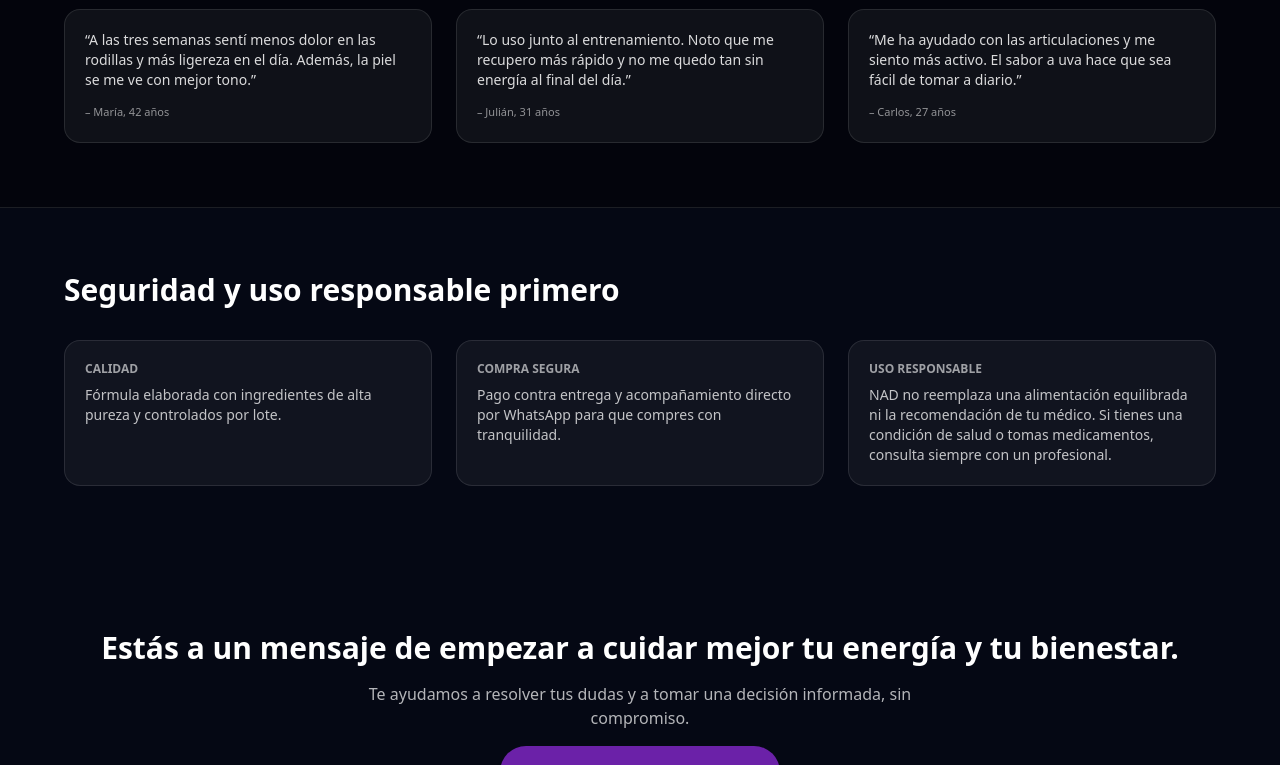
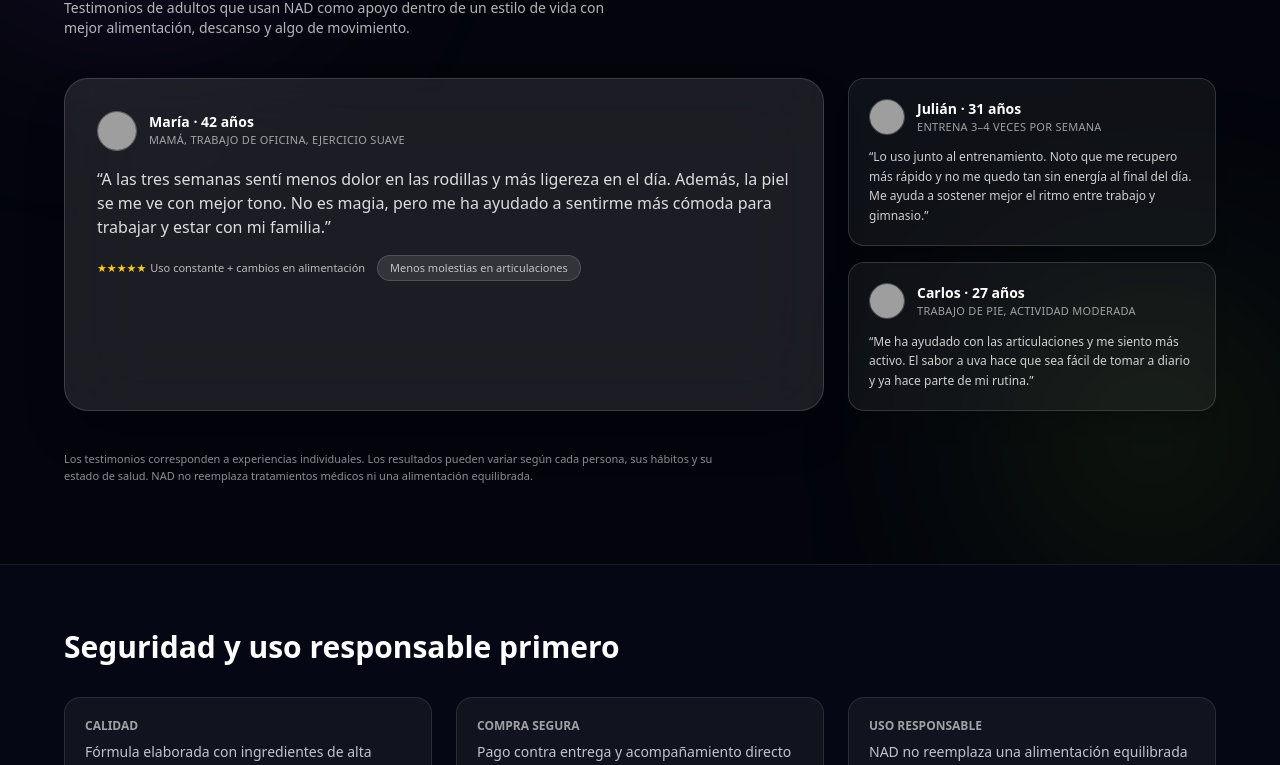
Before and after one commit to particle1122/Resveratrol, a plain HTML site: page index.html in a window 1280 px wide. Shown: the part 3263-4028 px from the top of the page. Drawn offline with nearby package versions, Linux system fonts and the light colour scheme; grey boxes are pictures that could not be loaded.

```diff
--- a/index.html
+++ b/index.html
@@ -102,7 +102,7 @@
       </nav>
 
       <!-- CTA header (solo desktop) -->
-      <a href="https://wa.me/573014361025"
+      <a href="https://wa.me/573014391025"
          class="hidden md:inline-flex items-center rounded-full bg-nadPurple px-4 py-2 text-[11px] font-semibold shadow-lg hover:bg-nadPurpleSoft zoom-soft">
         Comprar ahora
       </a>
@@ -193,7 +193,7 @@
 
             <!-- CTA principal -->
             <div class="flex flex-col items-center lg:items-start gap-2">
-              <a href="https://wa.me/573014361025"
+              <a href="https://wa.me/573014391025"
                  class="inline-flex items-center px-8 py-4 bg-nadPurple rounded-full text-base font-semibold shadow-2xl hover:bg-nadPurpleSoft transform hover:-translate-y-1 zoom-soft">
                 Quiero comprarlo
               </a>
@@ -252,7 +252,7 @@
               </ul>
 
               <!-- CTA dentro del card -->
-              <a href="https://wa.me/573014361025?text=Hola,%20quiero%20comprar%20NAD"
+              <a href="https://wa.me/573014391025?text=Hola,%20quiero%20comprar%20NAD"
                  class="block text-center mt-4 bg-nadPurple px-4 py-3 rounded-full font-semibold text-sm shadow-xl hover:bg-nadPurpleSoft zoom-soft">
                 Comprar ahora
               </a>
@@ -378,7 +378,7 @@
         </div>
 
         <div class="text-center lg:text-left">
-          <a href="https://wa.me/573014361025"
+          <a href="https://wa.me/573014391025"
              class="inline-flex items-center rounded-full bg-nadLime px-6 py-3 text-xs md:text-sm font-semibold text-black shadow-lg hover:-translate-y-0.5 transition">
             Quiero saber si NAD es para mí
           </a>
@@ -538,43 +538,115 @@
       </div>
     </section>
 
+    <!-- TESTIMONIOS -->
+    <section id="testimonios" class="py-20 relative overflow-hidden bg-black/40 border-y border-white/10">
+      <!-- Glows de fondo -->
+      <div class="absolute inset-0 -z-20">
+        <div class="absolute -top-32 left-0 h-64 w-64 bg-nadPurpleSoft/40 blur-[120px] rounded-full"></div>
+        <div class="absolute bottom-0 right-0 h-64 w-64 bg-nadLime/20 blur-[120px] rounded-full"></div>
+      </div>
 
-    <!-- TESTIMONIOS -->
-    <section id="testimonios" class="py-16 bg-black/40 border-y border-white/10">
-      <div class="max-w-6xl mx-auto px-4 lg:px-0 space-y-8">
-
+      <div class="max-w-6xl mx-auto px-4 lg:px-0 space-y-10 relative z-10">
+        <!-- Título -->
         <div class="text-center lg:text-left">
+          <p class="text-[11px] tracking-[0.28em] uppercase text-white/60 mb-2">
+            Resultados reales · Uso constante · Hábitos saludables
+          </p>
           <h2 class="text-2xl md:text-3xl font-semibold mb-2">
-            Personas que ya empezaron con NAD
+            Personas que ya empezaron con <span class="text-nadLime">NAD</span>
           </h2>
-          <p class="text-sm text-white/70">
-            Testimonios de uso constante, acompañando hábitos saludables.
+          <p class="text-sm text-white/70 max-w-xl">
+            Testimonios de adultos que usan NAD como apoyo dentro de un estilo de vida con mejor alimentación,
+            descanso y algo de movimiento.
           </p>
         </div>
 
-        <div class="grid md:grid-cols-3 gap-6 text-sm">
-          <article class="rounded-2xl border border-white/10 bg-white/5 p-5 zoom-soft">
-            <p class="text-white/85">
-              “A las tres semanas sentí menos dolor en las rodillas y más ligereza en el día.
-              Además, la piel se me ve con mejor tono.”
+        <div class="grid lg:grid-cols-3 gap-6 items-stretch">
+          <!-- Testimonio principal -->
+          <article class="lg:col-span-2 rounded-3xl border border-white/15 bg-white/10 backdrop-blur-2xl p-6 md:p-8 shadow-2xl zoom-soft relative overflow-hidden">
+            <div class="absolute -top-6 -right-2 text-6xl text-white/10 select-none">
+              “
+            </div>
+
+            <div class="flex items-center gap-3 mb-4">
+              <div class="h-10 w-10 rounded-full overflow-hidden border border-white/30">
+                <img
+                  src="https://images.unsplash.com/photo-1544723795-3fb6469f5b39?auto=format&fit=crop&w=160&h=160&q=80"
+                  alt="María, 42 años" class="w-full h-full object-cover" />
+              </div>
+              <div>
+                <p class="text-sm font-semibold">María · 42 años</p>
+                <p class="text-[11px] text-white/60 uppercase tracking-wide">
+                  Mamá, trabajo de oficina, ejercicio suave
                 </p>
-            <p class="mt-3 text-[11px] text-white/55">– María, 42 años</p>
+              </div>
+            </div>
+
+            <p class="text-sm md:text-base text-white/85 leading-relaxed mb-4">
+              “A las tres semanas sentí menos dolor en las rodillas y más ligereza en el día. Además, la piel se me ve con mejor tono.
+              No es magia, pero me ha ayudado a sentirme más cómoda para trabajar y estar con mi familia.”
+            </p>
+
+            <div class="flex flex-wrap items-center gap-3 text-[11px] text-white/70">
+              <div class="flex items-center gap-1">
+                <span class="text-yellow-400">★★★★★</span>
+                <span>Uso constante + cambios en alimentación</span>
+              </div>
+              <span class="px-3 py-1 rounded-full bg-white/10 border border-white/15">
+                Menos molestias en articulaciones
+              </span>
+            </div>
           </article>
 
-          <article class="rounded-2xl border border-white/10 bg-white/5 p-5 zoom-soft">
-            <p class="text-white/85">
-              “Lo uso junto al entrenamiento. Noto que me recupero más rápido y no me quedo tan sin energía al final del día.”
+          <!-- Columna lateral con 2 cards -->
+          <div class="space-y-4">
+            <article class="rounded-2xl border border-white/15 bg-white/5 p-5 shadow-xl zoom-soft">
+              <div class="flex items-center gap-3 mb-3">
+                <div class="h-9 w-9 rounded-full overflow-hidden border border-white/25">
+                  <img
+                    src="https://images.unsplash.com/photo-1500648767791-00dcc994a43e?auto=format&fit=crop&w=160&h=160&q=80"
+                    alt="Julián, 31 años" class="w-full h-full object-cover" />
+                </div>
+                <div>
+                  <p class="text-sm font-semibold">Julián · 31 años</p>
+                  <p class="text-[11px] text-white/60 uppercase tracking-wide">
+                    Entrena 3–4 veces por semana
                   </p>
-            <p class="mt-3 text-[11px] text-white/55">– Julián, 31 años</p>
+                </div>
+              </div>
+              <p class="text-xs text-white/80 leading-relaxed">
+                “Lo uso junto al entrenamiento. Noto que me recupero más rápido y no me quedo tan sin energía al final del día.
+                Me ayuda a sostener mejor el ritmo entre trabajo y gimnasio.”
+              </p>
             </article>
 
-          <article class="rounded-2xl border border-white/10 bg-white/5 p-5 zoom-soft">
-            <p class="text-white/85">
-              “Me ha ayudado con las articulaciones y me siento más activo. El sabor a uva hace que sea fácil de tomar a diario.”
+            <article class="rounded-2xl border border-white/15 bg-white/5 p-5 shadow-xl zoom-soft">
+              <div class="flex items-center gap-3 mb-3">
+                <div class="h-9 w-9 rounded-full overflow-hidden border border-white/25">
+                  <img
+                    src="https://images.unsplash.com/photo-1521572163474-6864f9cf17ab?auto=format&fit=crop&w=160&h=160&q=80"
+                    alt="Carlos, 27 años" class="w-full h-full object-cover" />
+                </div>
+                <div>
+                  <p class="text-sm font-semibold">Carlos · 27 años</p>
+                  <p class="text-[11px] text-white/60 uppercase tracking-wide">
+                    Trabajo de pie, actividad moderada
                   </p>
-            <p class="mt-3 text-[11px] text-white/55">– Carlos, 27 años</p>
+                </div>
+              </div>
+              <p class="text-xs text-white/80 leading-relaxed">
+                “Me ha ayudado con las articulaciones y me siento más activo.
+                El sabor a uva hace que sea fácil de tomar a diario y ya hace parte de mi rutina.”
+              </p>
             </article>
           </div>
+        </div>
+
+        <!-- Subcopy de credibilidad -->
+        <p class="text-[11px] text-white/55 max-w-2xl">
+          Los testimonios corresponden a experiencias individuales. Los resultados pueden variar según cada persona,
+          sus hábitos y su estado de salud. NAD no reemplaza tratamientos médicos ni una alimentación equilibrada.
+        </p>
       </div>
     </section>
 
@@ -621,7 +693,7 @@
         <p class="text-sm md:text-base text-white/70 max-w-xl mx-auto">
           Te ayudamos a resolver tus dudas y a tomar una decisión informada, sin compromiso.
         </p>
-        <a href="https://wa.me/573014361025"
+        <a href="https://wa.me/573014391025"
            class="inline-flex items-center rounded-full bg-nadPurple px-10 py-4 text-sm font-semibold shadow-xl hover:bg-nadPurpleSoft transition zoom-soft">
           Escribir ahora por WhatsApp
         </a>
@@ -647,17 +719,17 @@
 
       <!-- Preguntas rápidas -->
       <div class="space-y-2 text-[12px]">
-        <a href="https://wa.me/573014361025?text=Hola,%20quiero%20saber%20si%20NAD%20es%20para%20mi"
+        <a href="https://wa.me/573014391025?text=Hola,%20quiero%20saber%20si%20NAD%20es%20para%20mi"
            class="block bg-nadPurple/70 hover:bg-nadPurpleSoft transition px-3 py-2 rounded-md">
           ¿NAD es adecuado para mí?
         </a>
 
-        <a href="https://wa.me/573014361025?text=Hola,%20%C2%BFcu%C3%A1nto%20tiempo%20tarda%20en%20verse%20un%20cambio%20con%20NAD?"
+        <a href="https://wa.me/573014391025?text=Hola,%20%C2%BFcu%C3%A1nto%20tiempo%20tarda%20en%20verse%20un%20cambio%20con%20NAD?"
            class="block bg-nadPurple/70 hover:bg-nadPurpleSoft transition px-3 py-2 rounded-md">
           ¿Cuándo se notan resultados?
         </a>
 
-        <a href="https://wa.me/573014361025?text=Hola,%20quiero%20comprar%20NAD"
+        <a href="https://wa.me/573014391025?text=Hola,%20quiero%20comprar%20NAD"
            class="block bg-nadLime text-black font-semibold hover:bg-lime-300 transition px-3 py-2 rounded-md">
           Comprar ahora
         </a>
```
Lines whose indentation alone changed are shown as unchanged.
